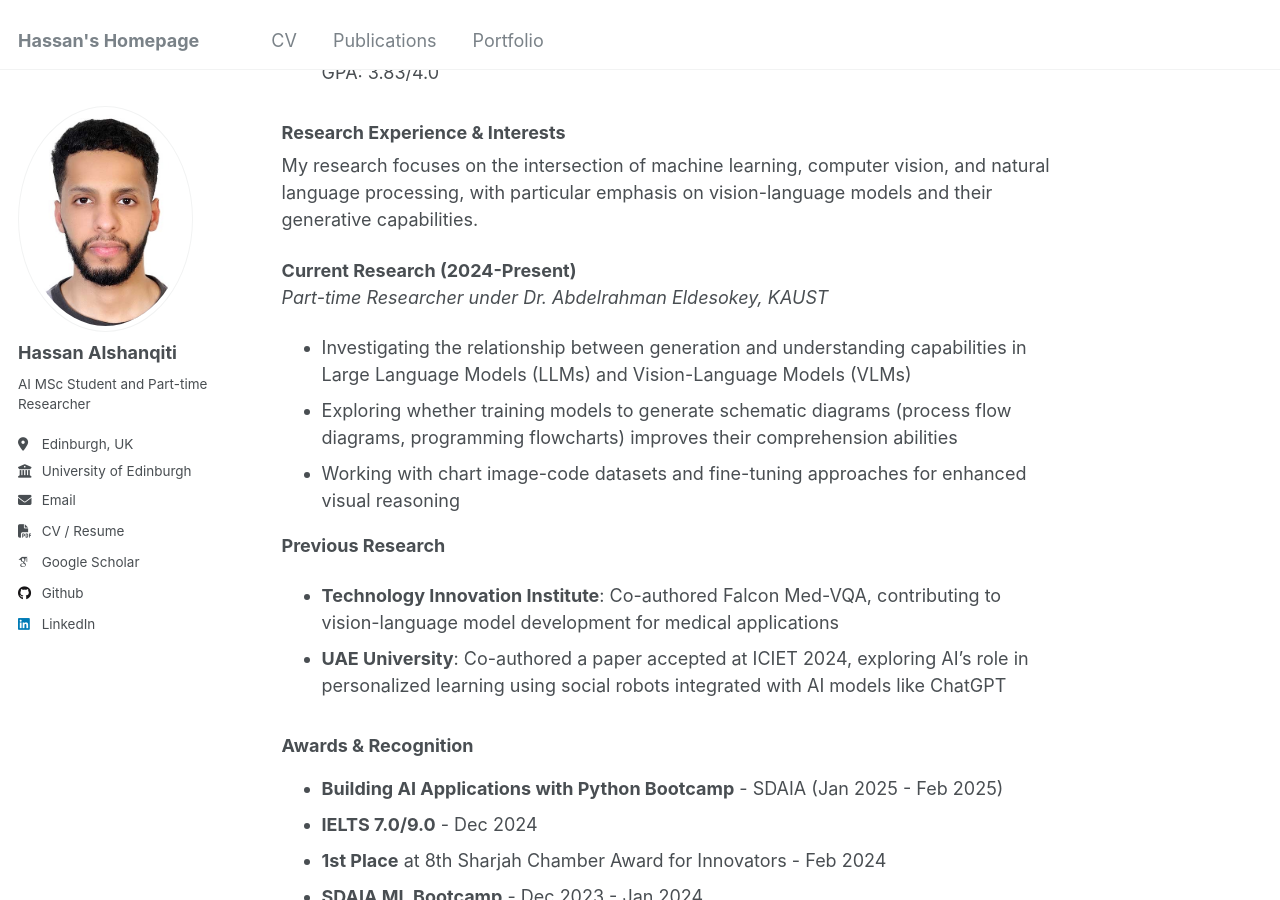
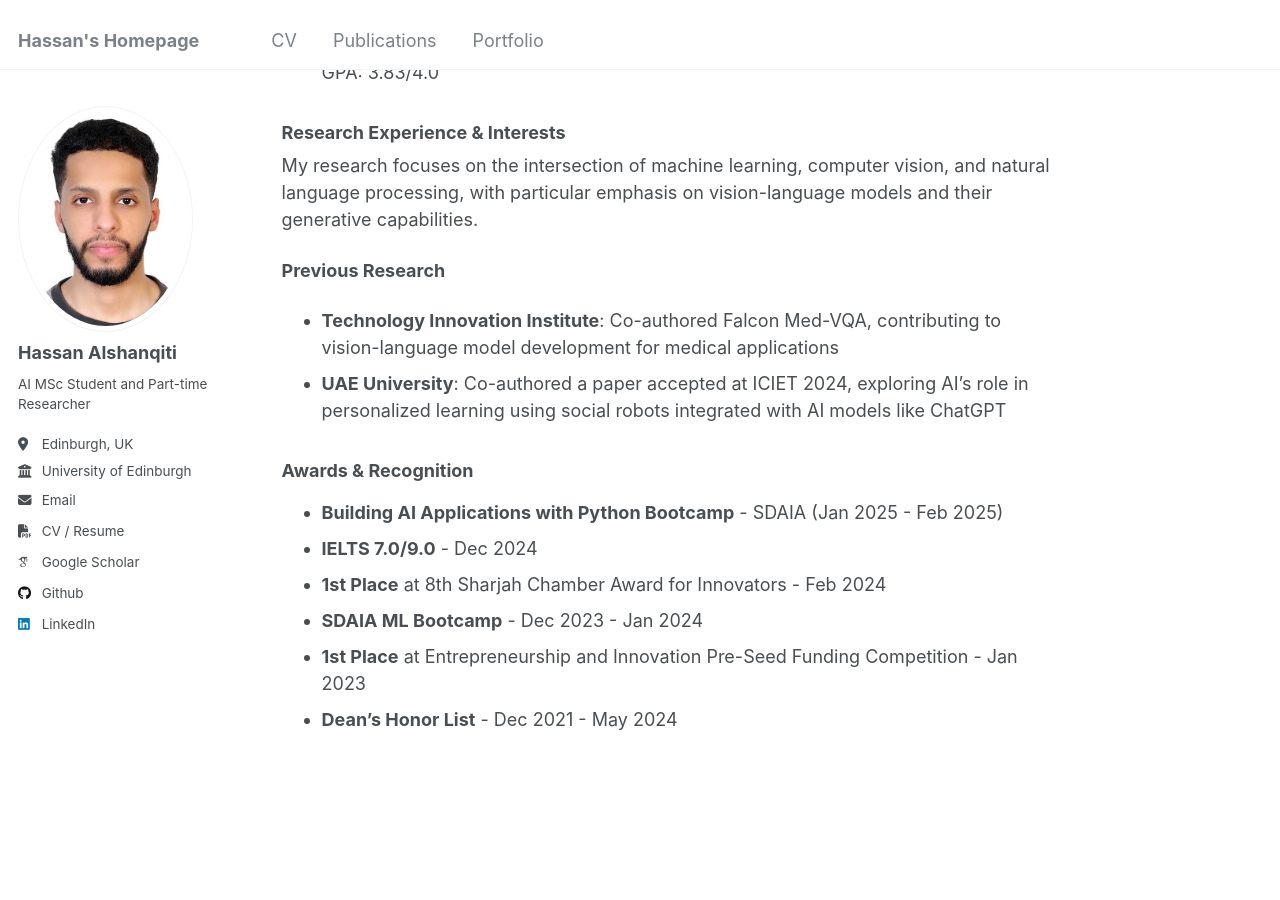
Before and after one commit to opmyth/opmyth.github.io, a Jekyll site: the page built from _pages/about.md, in a window 1280 px wide and 900 px high, scrolled down 1340 px. Built offline with Jekyll 4.4.1, drawn with Linux system fonts in a browser that asks for light colours; some web fonts are replaced.

Commit message:
made changes

```diff
--- a/_pages/about.md
+++ b/_pages/about.md
@@ -39,12 +39,6 @@ I'm currently pursuing an Artificial Intelligence MSc at the University of Edinb
 
 My research focuses on the intersection of machine learning, computer vision, and natural language processing, with particular emphasis on vision-language models and their generative capabilities.
 
-**Current Research (2024-Present)**
-*Part-time Researcher under Dr. Abdelrahman Eldesokey, KAUST*
-- Investigating the relationship between generation and understanding capabilities in Large Language Models (LLMs) and Vision-Language Models (VLMs)
-- Exploring whether training models to generate schematic diagrams (process flow diagrams, programming flowcharts) improves their comprehension abilities
-- Working with chart image-code datasets and fine-tuning approaches for enhanced visual reasoning
-
 **Previous Research**
 - **Technology Innovation Institute**: Co-authored Falcon Med-VQA, contributing to vision-language model development for medical applications
 - **UAE University**: Co-authored a paper accepted at ICIET 2024, exploring AI's role in personalized learning using social robots integrated with AI models like ChatGPT
```
